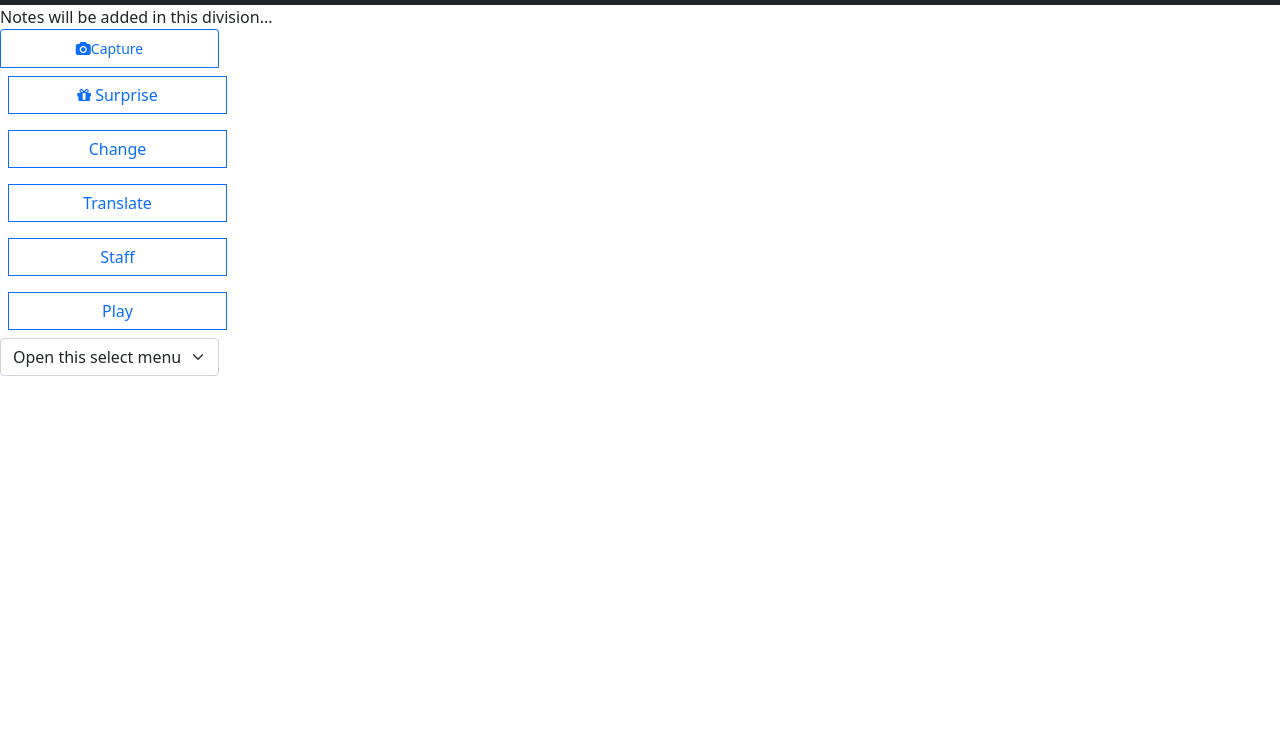
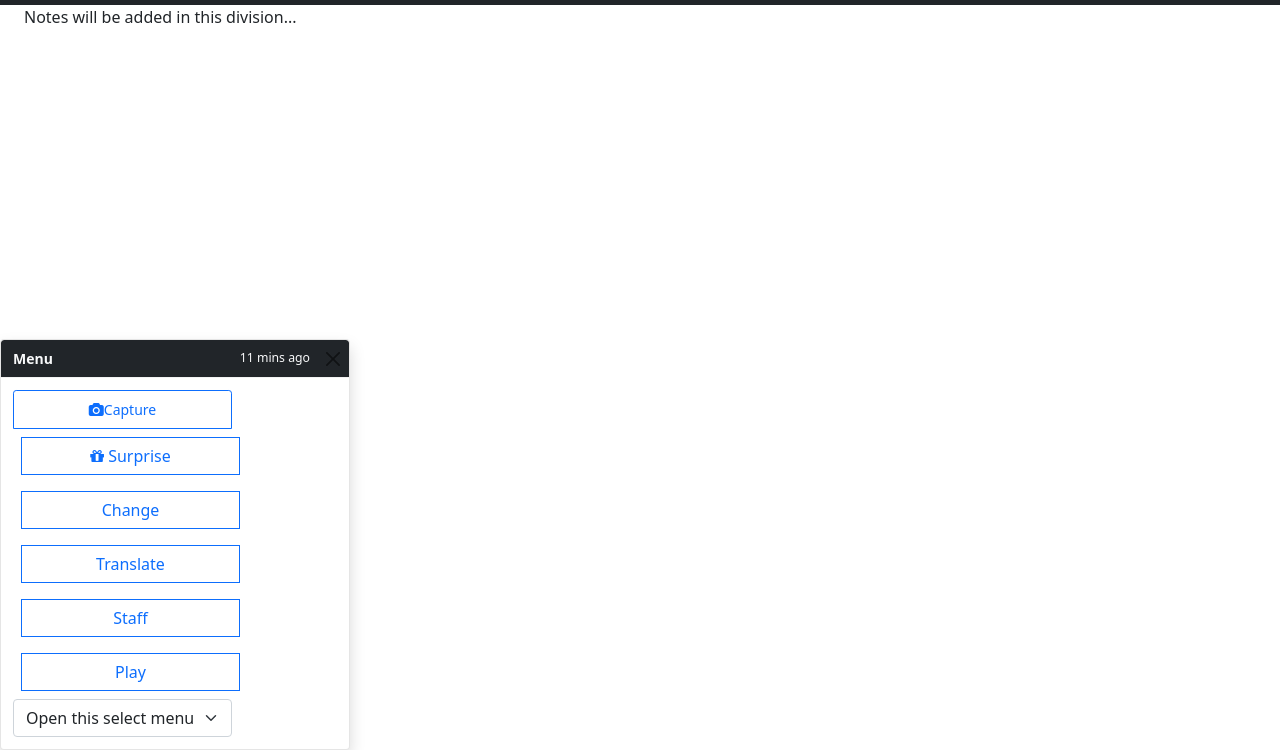
Before and after one commit to flutisthacker/raagnflute, a plain HTML site: page old transpose/transpose2 bootstrap.html in a window 1280 px wide. Shown: the part 50-800 px from the top of the page. Drawn offline with nearby package versions, Linux system fonts and the light colour scheme.

Commit message:
update menu

```diff
--- a/old transpose/transpose2 bootstrap.html
+++ b/old transpose/transpose2 bootstrap.html
@@ -69,11 +69,24 @@
     </div>
   </div>
 
-<div class="row">
-  <div class="list col-12 container">
+<div class="row container">
+  <div class="list col-12">
     Notes will be added in this division...
   </div>
   <div class="col-12 noteInfo">
+    </div>
+</div>
+<div class="toast-container position-fixed top-0 end-0 p-3" style="z-index: 11">
+</div>
+
+
+<div class="toast show fixed-bottom" role="alert" aria-live="assertive" aria-atomic="true">
+  <div class="toast-header bg-dark text-light">
+    <strong class="me-auto">Menu</strong>
+    <small>11 mins ago</small>
+    <button type="button" class="btn-close" data-bs-dismiss="toast" aria-label="Close"></button>
+  </div>
+  <div class="toast-body">
     <div class="btn-group-vertical" role="group" aria-label="Basic example">
       <button class="btn btn-outline-primary btn-sm nav-link" href="#"><i class="fa fa-camera"></i>Capture</button>
 
@@ -90,9 +103,8 @@
         <option selected>Open this select menu</option>
       </select>
     </div>
-    </div>
-</div>
-<div class="toast-container position-fixed top-0 end-0 p-3" style="z-index: 11">
+
+  </div>
 </div>
 
 <script>
```
